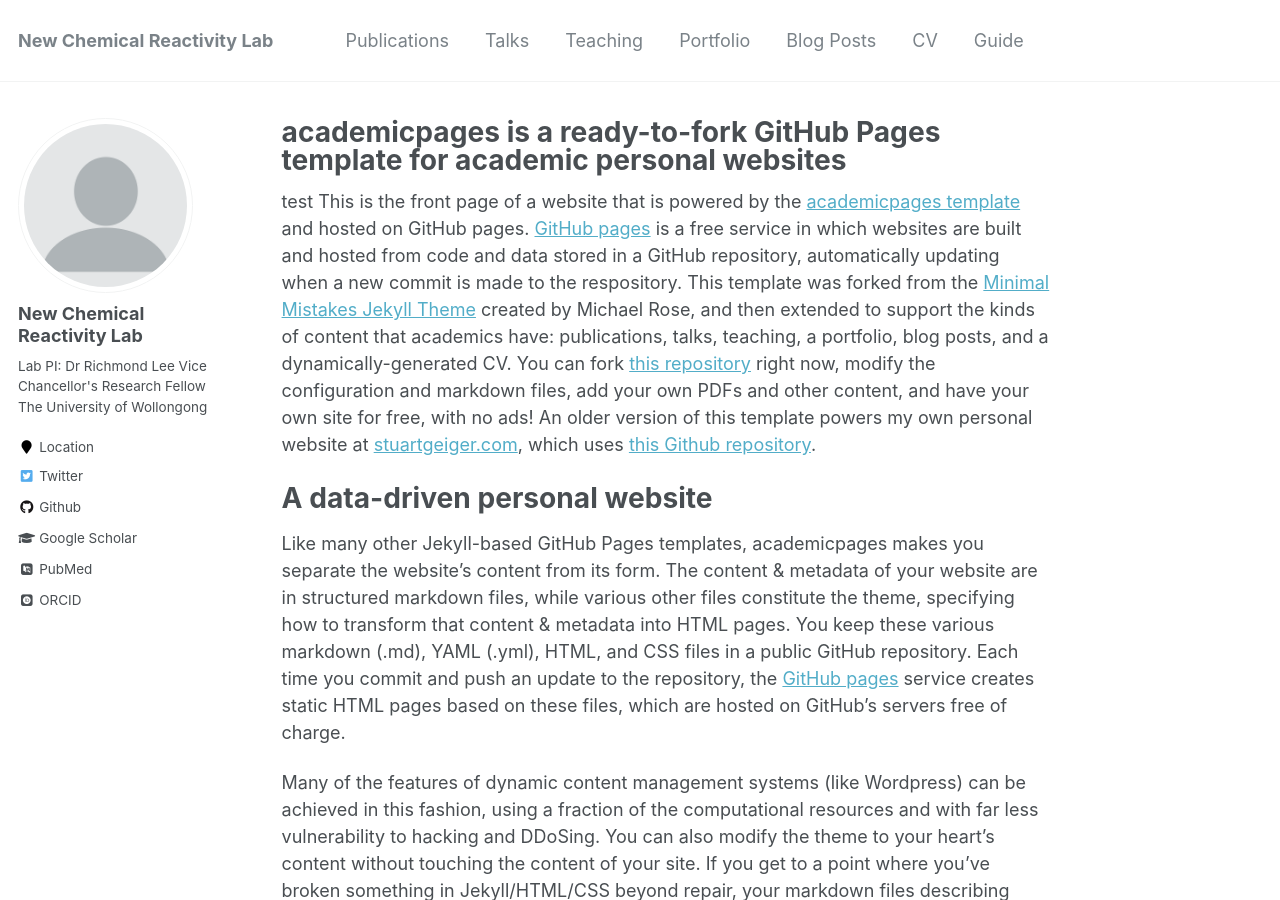
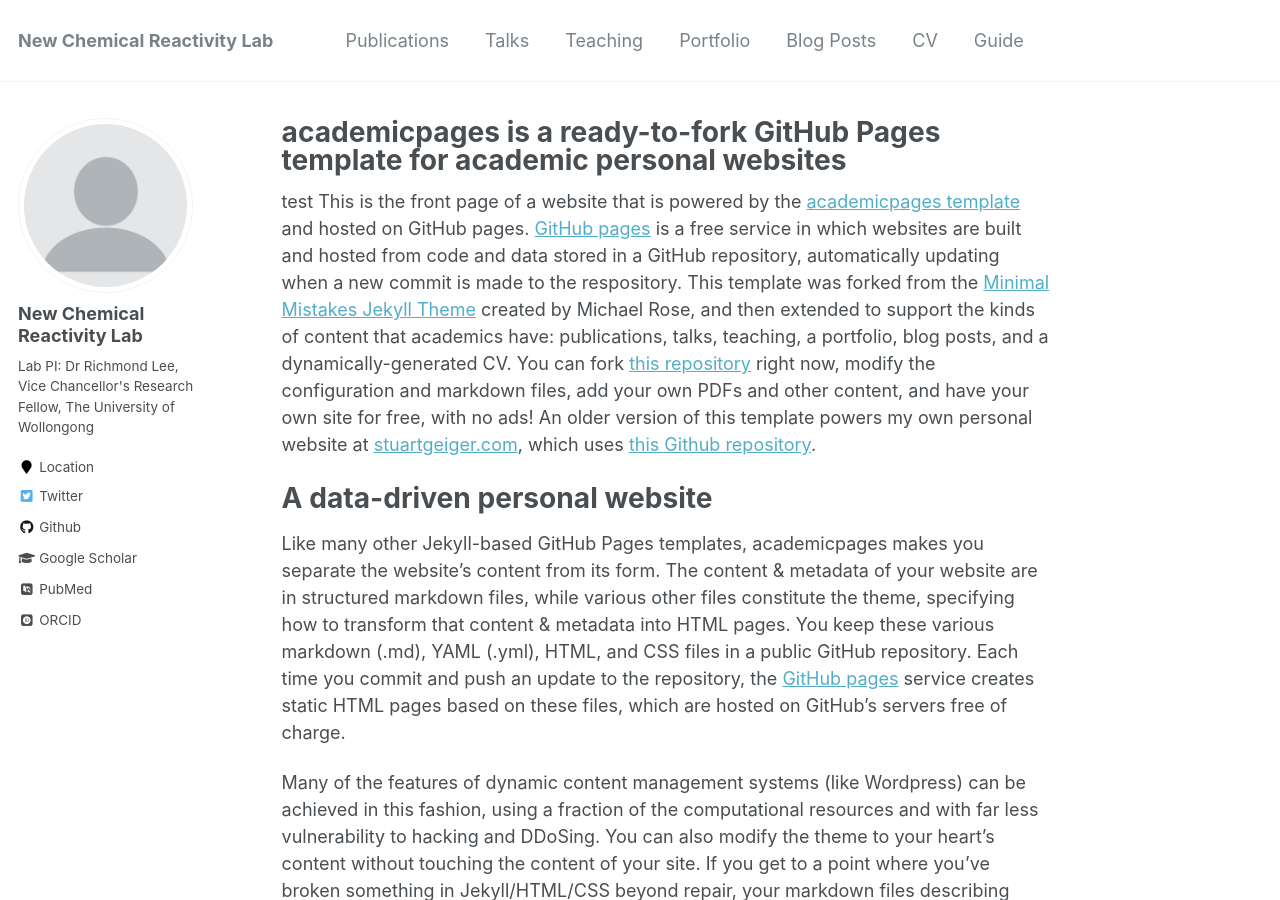
Before and after one commit to riclzh/chemrxn, a Jekyll site: the page built from _pages/about.md, in a window 1280 px wide and 900 px high. Built offline with Jekyll 4.4.1, drawn with Linux system fonts in a browser that asks for light colours; some web fonts are replaced.

```diff
--- a/_config.yml
+++ b/_config.yml
@@ -82,7 +82,7 @@ analytics:
 author:
   name             : "New Chemical Reactivity Lab"
   avatar           : "profile.png"
-  bio              : "Lab PI: Dr Richmond Lee\n Vice Chancellor's Research Fellow\n The University of Wollongong"
+  bio              : "Lab PI: Dr Richmond Lee, Vice Chancellor's Research Fellow, The University of Wollongong"
   location         : "Location"
   employer         :
   pubmed           : "https://pubmed.ncbi.nlm.nih.gov/?term=richmond+lee"
```
